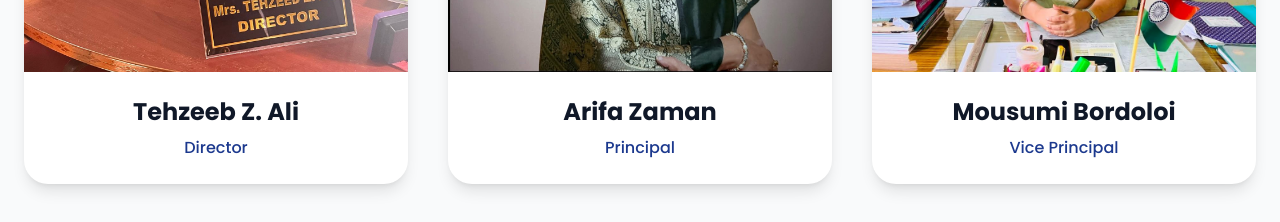
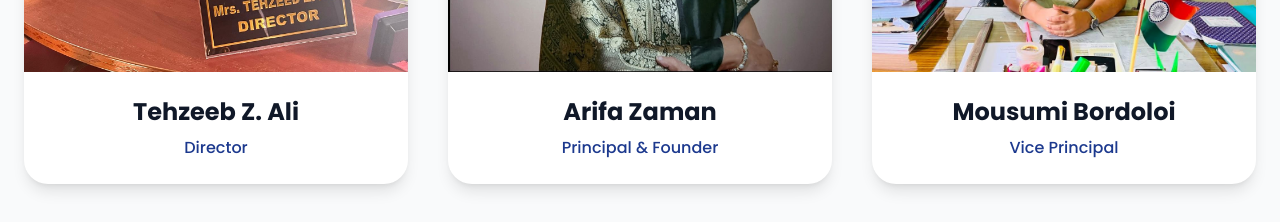
Before and after one commit to jpt76cnznh-star/royal-oak-school, a React (Vite) app: page /faculty in a window 1280 px wide. Shown: the part 860-1082 px from the top of the page. Built offline with nearby package versions, Linux system fonts and the light colour scheme; no server answers.

Commit message:
Update managementData.js

```diff
--- a/src/data/managementData.js
+++ b/src/data/managementData.js
@@ -14,7 +14,7 @@ const managementData = [
     {
     id: 2,
     name: "Arifa Zaman",
-    designation: "Principal",
+    designation: "Principal & Founder",
     image: management2,
   },
 
```
